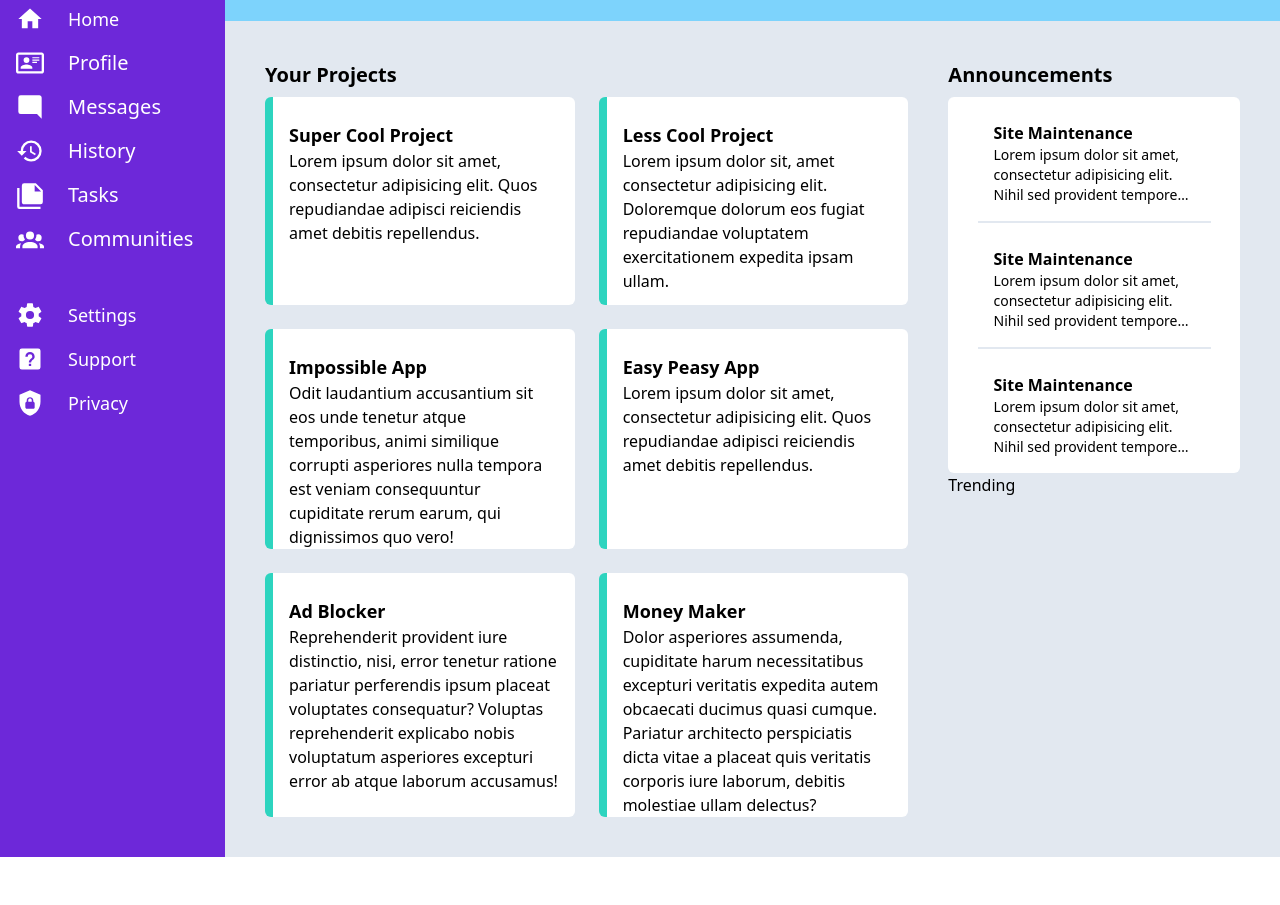
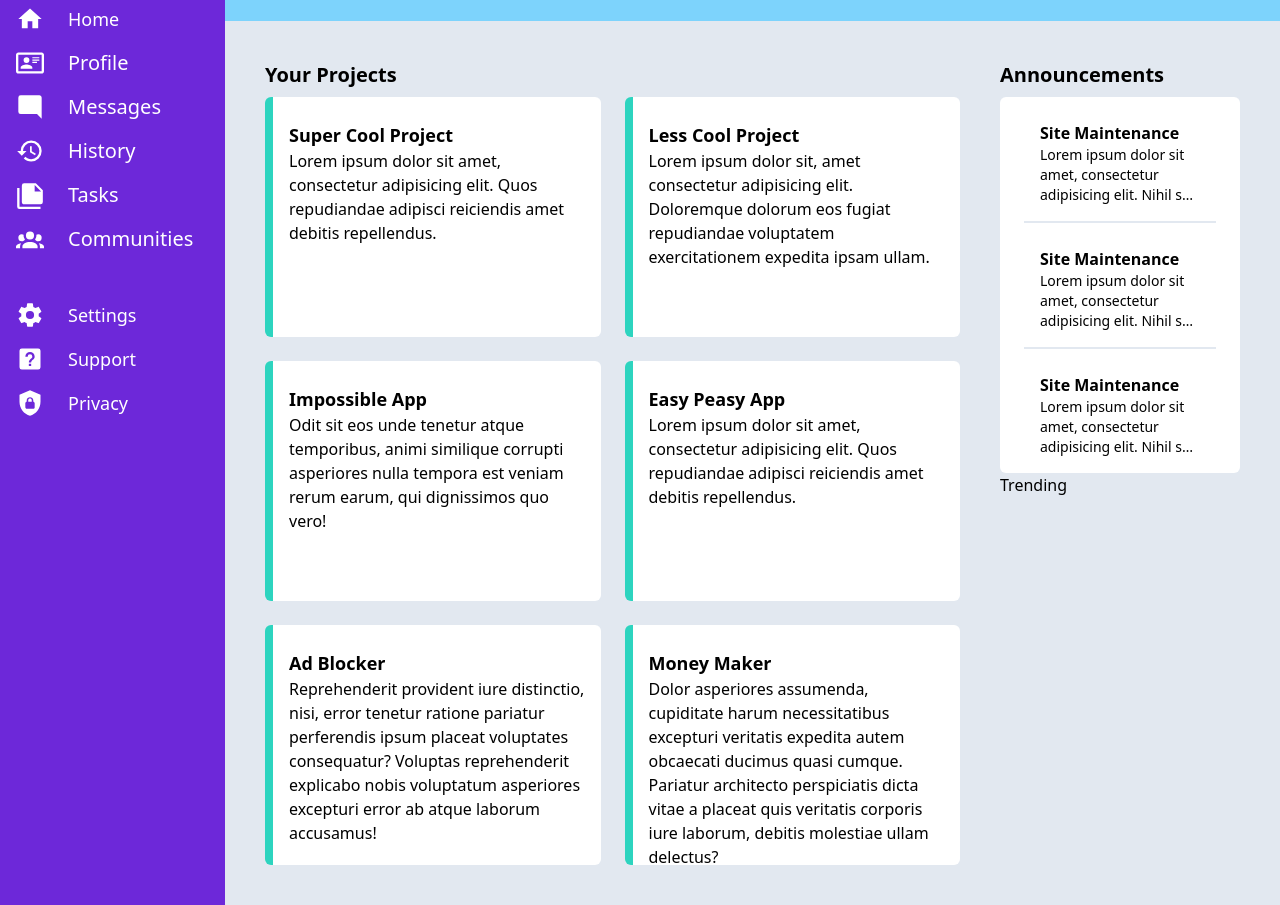
Before and after one commit to AmberlySB/admin-dashboard, a website: page index.html in a window 1280 px wide. Shown: the part 83-988 px from the top of the page. Before the commit the page ends 940 px from the top, so only its background shows below. Drawn offline with Linux system fonts and the light colour scheme.

Commit message:
Adjust width of side-content Additional adjustments to article card height

```diff
--- a/index.html
+++ b/index.html
@@ -14,7 +14,7 @@
     <div id="main-container" class="grid grid-cols-[225px_minmax(600px,_3fr)]">
       <div
         id="header"
-        class="grid grid-cols-[minmax(600px,_2fr)_minmax(300px,_1fr)] col-start-2 grid-rows-2 row-start-1 p-6 px-10 bg-sky-300"
+        class="grid grid-cols-[minmax(500px,_2fr)_minmax(250px,_1fr)] col-start-2 grid-rows-2 row-start-1 p-6 px-10 bg-sky-300"
       >
         <div>
           <svg
@@ -168,13 +168,13 @@
       </div>
       <div
         id="main-content"
-        class="grid grid-cols-[minmax(600px,_2fr)_minmax(300px,_1fr)] col-start-2 bg-slate-200"
+        class="grid grid-cols-[minmax(500px,_2fr)_300px] col-start-2 bg-slate-200"
       >
         <div id="articles" class="col-start-1 p-10 pr-5">
           <h1 class="pb-2 text-xl font-bold">Your Projects</h1>
           <div id="article-grid" class="grid gap-6">
             <div
-              class="bg-white border-teal-400 border-solid rounded-md article border-s-8 h-52"
+              class="overflow-auto bg-white border-teal-400 border-solid rounded-md article border-s-8 h-60"
             >
               <h1 class="px-4 pt-6 text-lg font-bold">Super Cool Project</h1>
               <p class="px-4">
@@ -183,7 +183,7 @@
               </p>
             </div>
             <div
-              class="bg-white border-teal-400 border-solid rounded-md article border-s-8"
+              class="overflow-auto bg-white border-teal-400 border-solid rounded-md article border-s-8 h-60"
             >
               <h1 class="px-4 pt-6 text-lg font-bold">Less Cool Project</h1>
               <p class="px-4">
@@ -193,18 +193,17 @@
               </p>
             </div>
             <div
-              class="bg-white border-teal-400 border-solid rounded-md article border-s-8"
+              class="overflow-auto bg-white border-teal-400 border-solid rounded-md article border-s-8 h-60"
             >
               <h1 class="px-4 pt-6 text-lg font-bold">Impossible App</h1>
               <p class="px-4">
-                Odit laudantium accusantium sit eos unde tenetur atque
-                temporibus, animi similique corrupti asperiores nulla tempora
-                est veniam consequuntur cupiditate rerum earum, qui dignissimos
-                quo vero!
+                Odit sit eos unde tenetur atque temporibus, animi similique
+                corrupti asperiores nulla tempora est veniam rerum earum, qui
+                dignissimos quo vero!
               </p>
             </div>
             <div
-              class="bg-white border-teal-400 border-solid rounded-md article border-s-8"
+              class="overflow-auto bg-white border-teal-400 border-solid rounded-md article border-s-8 h-60"
             >
               <h1 class="px-4 pt-6 text-lg font-bold">Easy Peasy App</h1>
               <p class="px-4">
@@ -213,7 +212,7 @@
               </p>
             </div>
             <div
-              class="bg-white border-teal-400 border-solid rounded-md article border-s-8"
+              class="overflow-auto bg-white border-teal-400 border-solid rounded-md article border-s-8 h-60"
             >
               <h1 class="px-4 pt-6 text-lg font-bold">Ad Blocker</h1>
               <p class="px-4">
@@ -224,7 +223,7 @@
               </p>
             </div>
             <div
-              class="bg-white border-teal-400 border-solid rounded-md article border-s-8"
+              class="overflow-auto bg-white border-teal-400 border-solid rounded-md article border-s-8 h-60"
             >
               <h1 class="px-4 pt-6 text-lg font-bold">Money Maker</h1>
               <p class="px-4">
```
Also changed, not shown: css/main.css.
